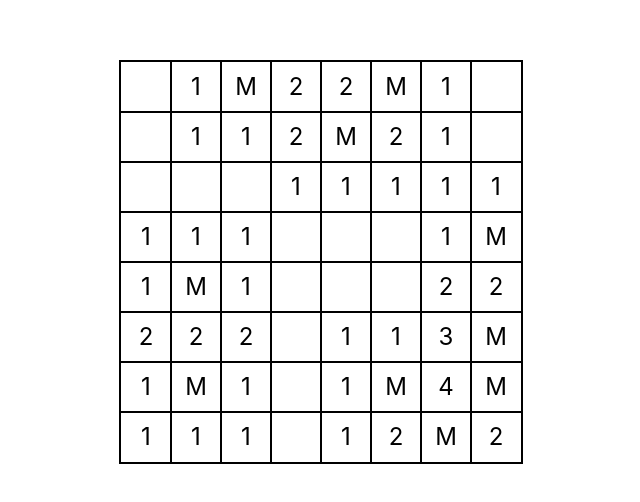
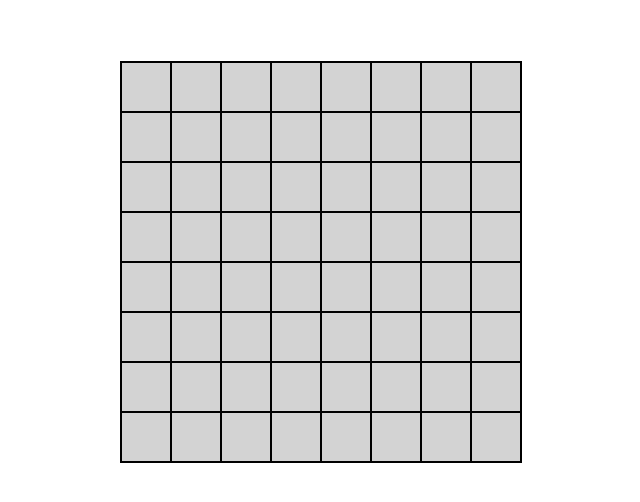
Before and after one commit to Zettoy/minesweeper-react, a React app: page / in a window 1280 px wide. Shown: the part 138-640 px from the top of the page, without its empty margins (319-959 px from the left). Built offline with nearby package versions, Linux system fonts and the light colour scheme.

Commit message:
MVP except flag

```diff
--- a/package.json
+++ b/package.json
@@ -24,6 +24,7 @@
     "webpack-dev-server": "^3.10.3"
   },
   "dependencies": {
+    "lodash": "^4.17.15",
     "react": "^16.13.1",
     "react-dom": "^16.13.1",
     "styled-components": "^5.0.1"
--- a/src/GameBoard.js
+++ b/src/GameBoard.js
@@ -2,7 +2,12 @@ import React, { useState } from 'react';
 import styled from 'styled-components';
 
 import Tile from './Tile';
-import { generateNewBoard } from './helper';
+import {
+    generateNewBoard,
+    flood,
+    revealAllMines,
+    isGameover
+} from './helper';
 
 const Container = styled.div`
     height: 100%;
@@ -14,7 +19,7 @@ const Container = styled.div`
 `;
 
 const Board = styled.div`
-    outline: 2px solid black;
+    outline: 1px solid black;
 
     height: ${({size}) => size * 50}px;
     width: ${({size}) => size * 50}px;
@@ -27,14 +32,40 @@ const GameBoard = () => {
     const size = 8;
     const numOfMines = 10;
 
+    const [gameover, setGameover] = useState(false);
     const [board, setBoard] = useState(generateNewBoard(size, numOfMines));
+
+    const handleClick = (event, tile) => {
+        event.preventDefault();
+
+        if (event.type === 'contextmenu') {
+            // TODO: flag
+            return;
+        }
+
+        if (tile.isRevealed || tile.isFlag || gameover) return;
+
+        if (tile.isMine) {
+            setGameover(true);
+            setBoard(revealAllMines(board));
+
+        } else {
+            const newBoard = flood(board, tile);
+            setBoard(newBoard);
+            setGameover(isGameover(newBoard, numOfMines));
+        }
+    }
 
     return (
         <Container>
             <Board size={size}>
                 {board.map((row, keyRow) => (
                     row.map((tile, keyCol) => (
-                        <Tile tile={tile} key={`${keyRow}${keyCol}`}></Tile>
+                        <Tile
+                            tile={tile}
+                            key={`${keyRow}${keyCol}`}
+                            onClick={event => handleClick(event, tile)}
+                        />
                     ))
                 ))}
             </Board>
--- a/src/Tile.js
+++ b/src/Tile.js
@@ -2,16 +2,30 @@ import React from 'react';
 import styled from 'styled-components';
 
 const Div = styled.div`
-    height: 50px;
-    width: 50px;
-    outline: 1px solid black;
+    height: 48px;
+    width: 48px;
+    border: 1px solid black;
 
     line-height: 50px;
     text-align: center;
     font-size: 24px;
+
+    position: relative;
 `;
 
-const Tile = ({tile: {value, isMine, isFlag}}) => {
+const Cover = styled.span`
+    height: 48px;
+    width: 48px;
+    background-color: lightgrey;
+
+    position: absolute;
+    top: 0;
+    left: 0;
+
+    opacity: ${({isRevealed}) => isRevealed ? 0 : 1};
+`;
+
+const Tile = ({tile: {value, isMine, isFlag, isRevealed}, onClick}) => {
     let output;
     if (isMine) {
         output = 'M';
@@ -22,17 +36,22 @@ const Tile = ({tile: {value, isMine, isFlag}}) => {
     }
 
     return (
-        <Div>{output}</Div>
+        <Div onClick={event => onClick(event)} onContextMenu={event => onClick(event)}>
+            {output}
+            <Cover isRevealed={isRevealed}/>
+        </Div>
     )
 };
 
 export default Tile;
 
 export class TileModule {
-    constructor() {
+    constructor(row, col) {
         this._value = 0;
         this._isMine = false;
         this._isFlag = false;
+        this._isRevealed = false;
+        this._position = {row, col};
     }
 
     get value() {
@@ -47,6 +66,14 @@ export class TileModule {
         return this._isFlag;
     }
 
+    get isRevealed() {
+        return this._isRevealed;
+    }
+
+    get position() {
+        return this._position;
+    }
+
     set value(value) {
         this._value = value;
     }
@@ -58,4 +85,8 @@ export class TileModule {
     set isFlag(isFlag) {
         this._isFlag = isFlag;
     }
+
+    set isRevealed(isRevealed) {
+        this._isRevealed = isRevealed;
+    }
 }
--- a/src/helper.js
+++ b/src/helper.js
@@ -1,3 +1,5 @@
+import { cloneDeep, isEqual } from 'lodash';
+
 import { TileModule } from './Tile';
 
 export const generateNewBoard = (size, numOfMines) => {
@@ -7,7 +9,7 @@ export const generateNewBoard = (size, numOfMines) => {
     for (let i = 0; i < size; i ++) {
         board[i] = [];
         for (let j = 0; j < size; j ++) {
-            board[i][j] = new TileModule();
+            board[i][j] = new TileModule(i, j);
         }
     }
 
@@ -22,7 +24,7 @@ export const generateNewBoard = (size, numOfMines) => {
         }
     }
 
-    // Calculate the value for all non-mine tiles
+    // Calculate the value of all non-mine tiles
     for (let i = 0; i < size; i ++) {
         for (let j = 0; j < size; j ++) {
             if (!board[i][j].isMine) {
@@ -40,4 +42,67 @@ export const generateNewBoard = (size, numOfMines) => {
     }
 
     return board;
-}
+};
+
+export const flood = (board, tile) => {
+    const newBoard = cloneDeep(board);
+
+    const visited = [];
+    const stack = [];
+
+    const {row, col} = tile.position;
+    stack.push(newBoard[row][col]);
+
+    const size = newBoard.length;
+
+    while (stack.length > 0) {
+        const curr = stack.pop();
+
+        curr.isRevealed = true;
+        visited.push(curr);
+
+        if (curr.value > 0 || curr.isMine || curr.isFlag) continue;
+
+        const { row: currRow, col: currCol } = curr.position;
+
+        const tileAbove   = currRow > 0        && newBoard[currRow - 1][currCol];
+        const tileBeneath = currRow < size - 1 && newBoard[currRow + 1][currCol];
+        const tileLeft    = currCol > 0        && newBoard[currRow][currCol - 1];
+        const tileRight   = currCol < size - 1 && newBoard[currRow][currCol + 1];
+
+        [tileAbove, tileBeneath, tileLeft, tileRight].forEach(tile => {
+            if (tile && !visited.includes(tile)) stack.push(tile);
+        });
+    }
+
+    return newBoard;
+};
+
+export const revealAllMines = board => {
+    const newBoard = cloneDeep(board);
+    const size = board.length;
+
+    for (let i = 0; i < size; i ++) {
+        for (let j = 0; j < size; j ++) {
+            const tile = newBoard[i][j];
+            if (tile.isMine) tile.isRevealed = true;
+        }
+    }
+
+    return newBoard;
+};
+
+export const isGameover = (board, numOfMines) => {
+    const size = board.length;
+    let numOfUnrevealedTiles = 0;
+
+    for (let i = 0; i < size; i ++) {
+        for (let j = 0; j < size; j ++) {
+            if (!board[i][j].isRevealed) numOfUnrevealedTiles ++;
+        }
+    }
+
+    if (numOfUnrevealedTiles === numOfMines) return true;
+
+    return false;
+};
```
